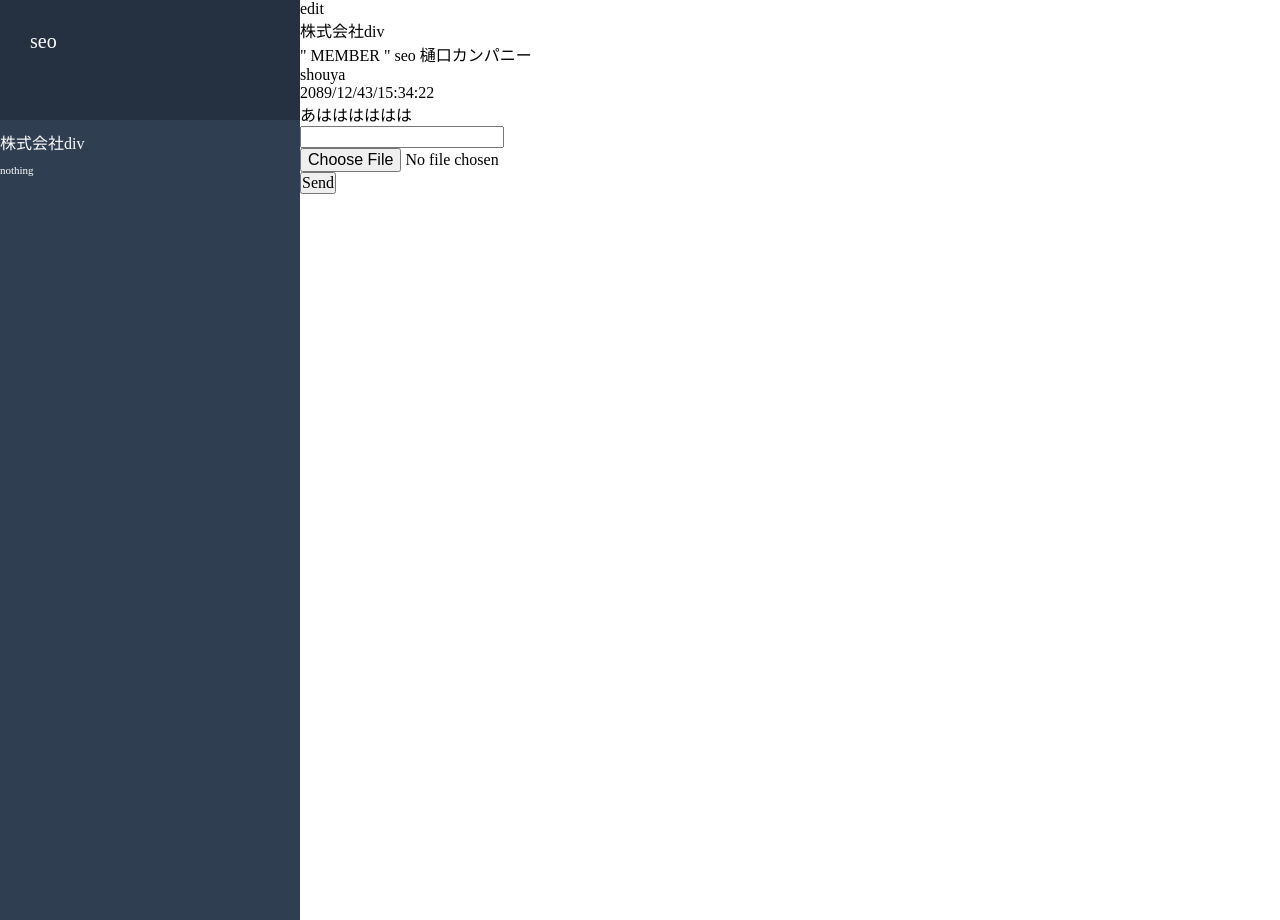
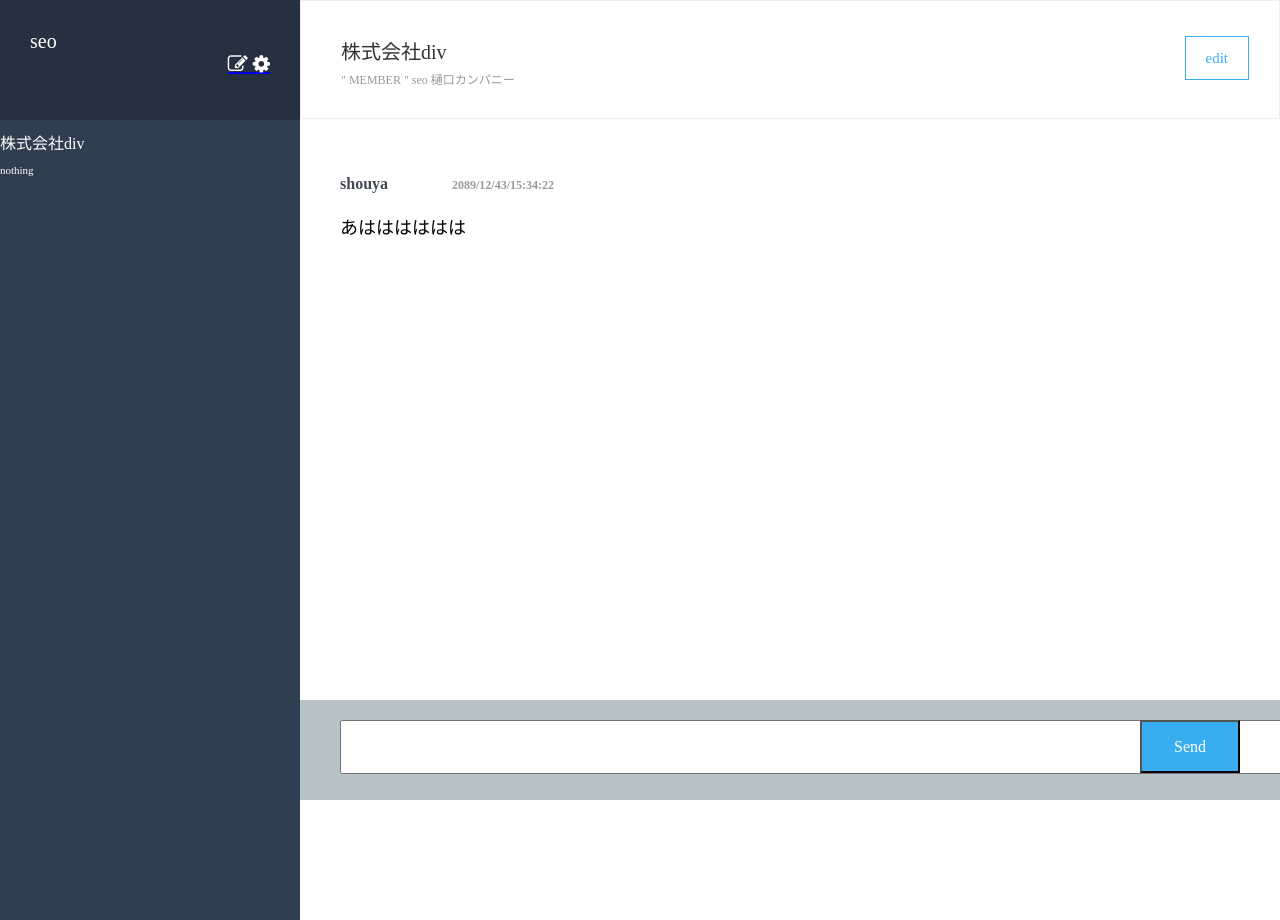
Before and after one commit to shouya31/chat-space5, a Rails app: template app/views/messages/index.html.haml in a window 1280 px wide. Run offline with Rails 7, Linux system fonts and the light colour scheme; the template is opened without the code that fills it, so the values that code supplies are empty; style sheets or scripts are compiled from the project's sources; some libraries are stand-ins or nearby versions.

Commit message:
sass chat-main

```diff
--- /dev/null
+++ b/app/assets/stylesheets/_chat-main.scss
@@ -0,0 +1,128 @@
+
+
+.chat-main {
+	display: inline-block;
+	width: calc(100% - 300px);
+	height: 100px;
+    &_header--group {padding: 35px 0 10px 0;
+			border: 1px solid;
+			color: #eeeeee;
+   }
+    &_header--group-name {font-size: 20px;
+							color: #333333;
+							padding: 0 40px;
+
+  }
+
+   &_header-members {
+					font-size: 12px;
+					color: #999;
+				    padding: 5px 0 20px 40px;
+
+}
+
+	&_message {
+		padding: 0 0 0 40px;
+		height: 560px;
+				&-name {
+				    font-size: 16px;
+				    font-weight: bold;
+				    color: #434A54;
+				    padding: 46px 0 10px 0;
+ }
+
+				 &-time {
+					font-size: 12px;
+					color: #999999;
+
+				    padding: 0 60px;
+				    display: inline;
+}
+
+				&-body {
+				font-size: 18px;
+				left: 100px;
+				padding: 10px 0 40px 0;
+
+}
+}
+
+    }
+
+
+
+
+
+
+
+
+
+
+.message {
+	width: 1030px;
+	height: 50px;
+
+	margin: 20px 40px;
+
+
+    bottom: 0px;
+
+}
+
+.submit{
+	float: right;
+	height: 53px;
+	background-color: #38AEF0;
+	margin: 0 40px 0 15px;
+	width: 100px;
+	position: fixed;
+	bottom: 27px;
+	right: 0px;
+	color: white;
+}
+
+.chat-main__header--group-edit-btn {
+	color: #38AEF0;
+    font-size: 15px;
+    padding: 12.5px 20px;
+    float: right;
+    border: 1px solid #38AEF0;
+    display: inline-table;
+    margin: 0 30px 0 0;
+}
+
+.chat-footer {
+	 height: 100px;
+     background-color: #B8C3C7;
+     bottom: 0px;
+     width: 1140px;
+     position: fixed;
+
+}
+
+.messages {
+	width: calc(100% - 300px);
+	padding: 10px 0;
+	 overflow: visible;
+	 margin: 0 0 0 40px
+
+
+}
+.fa-cog {
+	color: #FFF;
+	display: inline;
+
+}
+
+.form__mask {
+	display: inline;
+	float: left;
+	margin: 30px auto;
+	position: absolute;
+	right: 10px;
+	width: 150px;
+
+}
+.hidden {
+	display: none;
+}
--- a/app/assets/stylesheets/application.scss
+++ b/app/assets/stylesheets/application.scss
@@ -9,3 +9,5 @@ html, body{
 
 @import "./reset";
 @import "./side_bar";
+@import "font-awesome";
+@import "./chat-main";
```
Also changed, not shown: app/views/messages/index.html.haml (line endings or trailing spaces).
